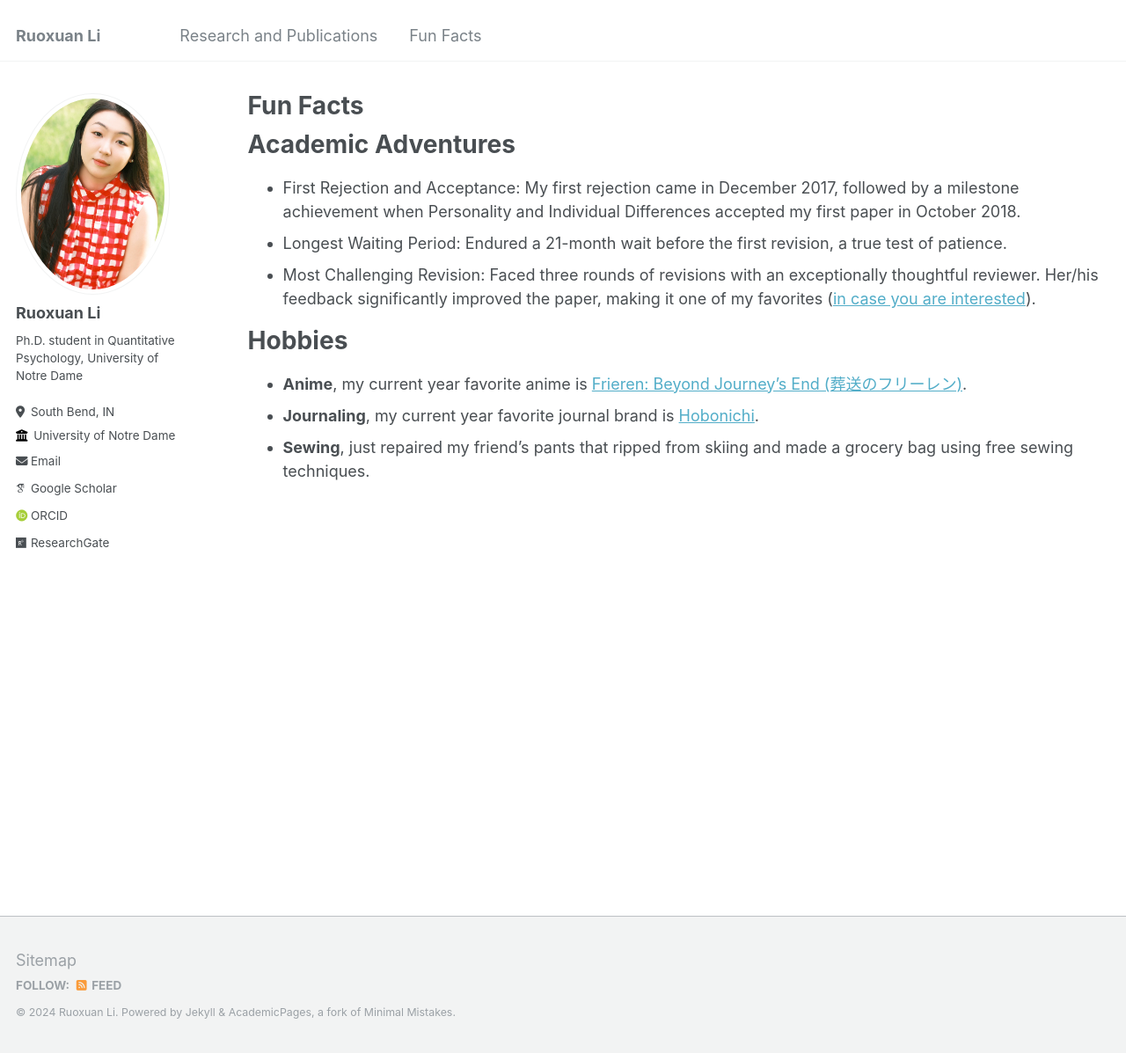
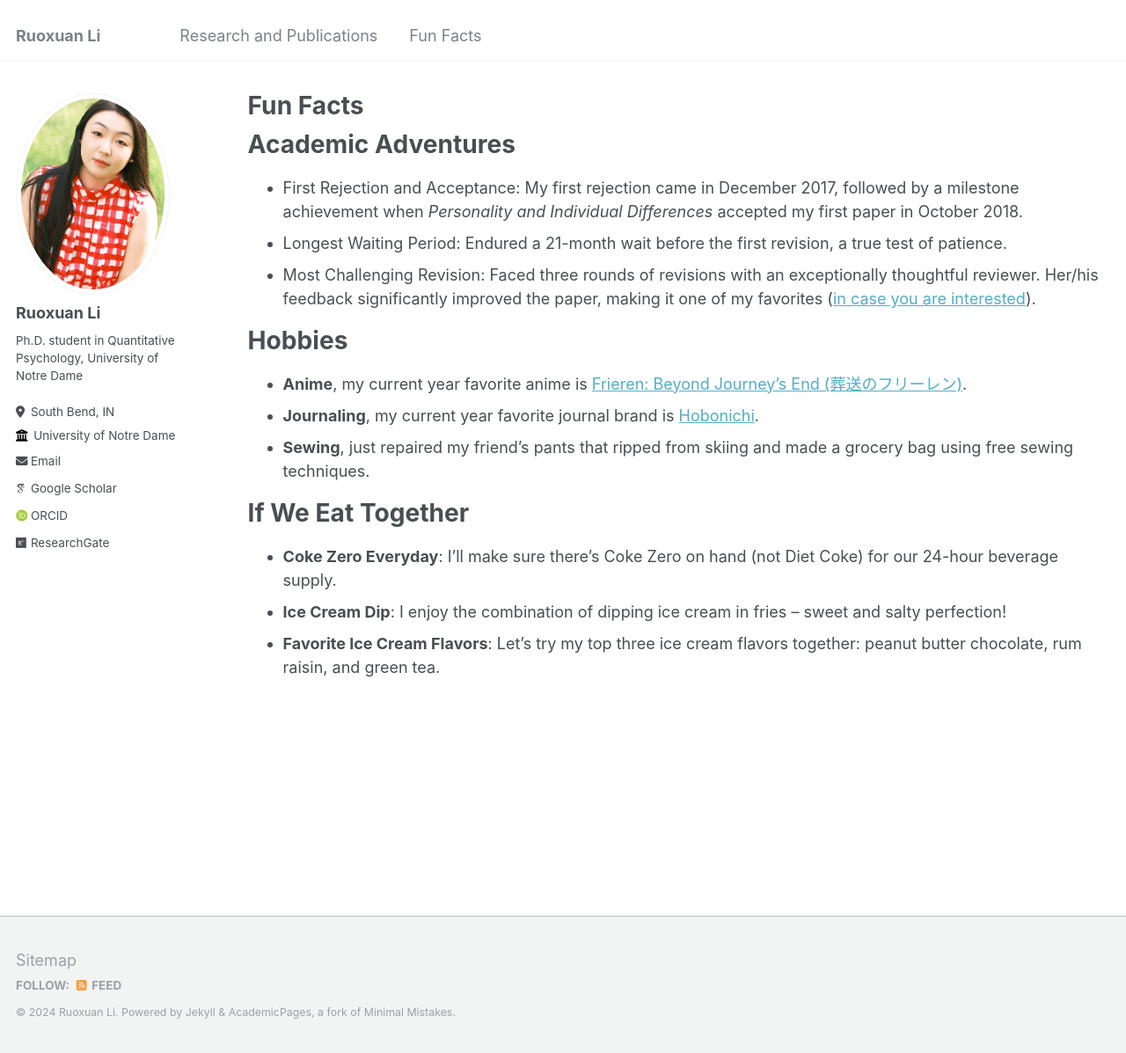
Before and after one commit to Ruoxuan-Li-Roxanne/Ruoxuan-Li-Roxanne.github.io, a Jekyll site: the page built from _pages/funfacts.md, in a window 1280 px wide and 1197 px high. Shown: the whole window at 88% size. Built offline with Jekyll 4.4.1, drawn with Linux system fonts in a browser that asks for light colours; some web fonts are replaced.

Commit message:
Update funfacts.md

```diff
--- a/_pages/funfacts.md
+++ b/_pages/funfacts.md
@@ -7,7 +7,7 @@ author_profile: true
 
 Academic Adventures
 ======
-- First Rejection and Acceptance: My first rejection came in December 2017, followed by a milestone achievement when Personality and Individual Differences accepted my first paper in October 2018.
+- First Rejection and Acceptance: My first rejection came in December 2017, followed by a milestone achievement when *Personality and Individual Differences* accepted my first paper in October 2018.
 - Longest Waiting Period: Endured a 21-month wait before the first revision, a true test of patience.
 - Most Challenging Revision: Faced three rounds of revisions with an exceptionally thoughtful reviewer. Her/his feedback significantly improved the paper, making it one of my favorites ([in case you are interested](https://link.springer.com/article/10.1007/s10902-019-00192-w)).
 
@@ -16,3 +16,9 @@ Hobbies
 - **Anime**, my current year favorite anime is [Frieren: Beyond Journey's End (葬送のフリーレン)](https://frieren-anime.jp/).
 - **Journaling**, my current year favorite journal brand is [Hobonichi](https://www.1101.com/store/techo/en/).
 - **Sewing**, just repaired my friend's pants that ripped from skiing and made a grocery bag using free sewing techniques.
+
+If We Eat Together
+======
+- **Coke Zero Everyday**: I’ll make sure there’s Coke Zero on hand (not Diet Coke) for our 24-hour beverage supply.
+- **Ice Cream Dip**: I enjoy the  combination of dipping ice cream in fries -- sweet and salty perfection!
+- **Favorite Ice Cream Flavors**: Let’s try my top three ice cream flavors together: peanut butter chocolate, rum raisin, and green tea.
```
